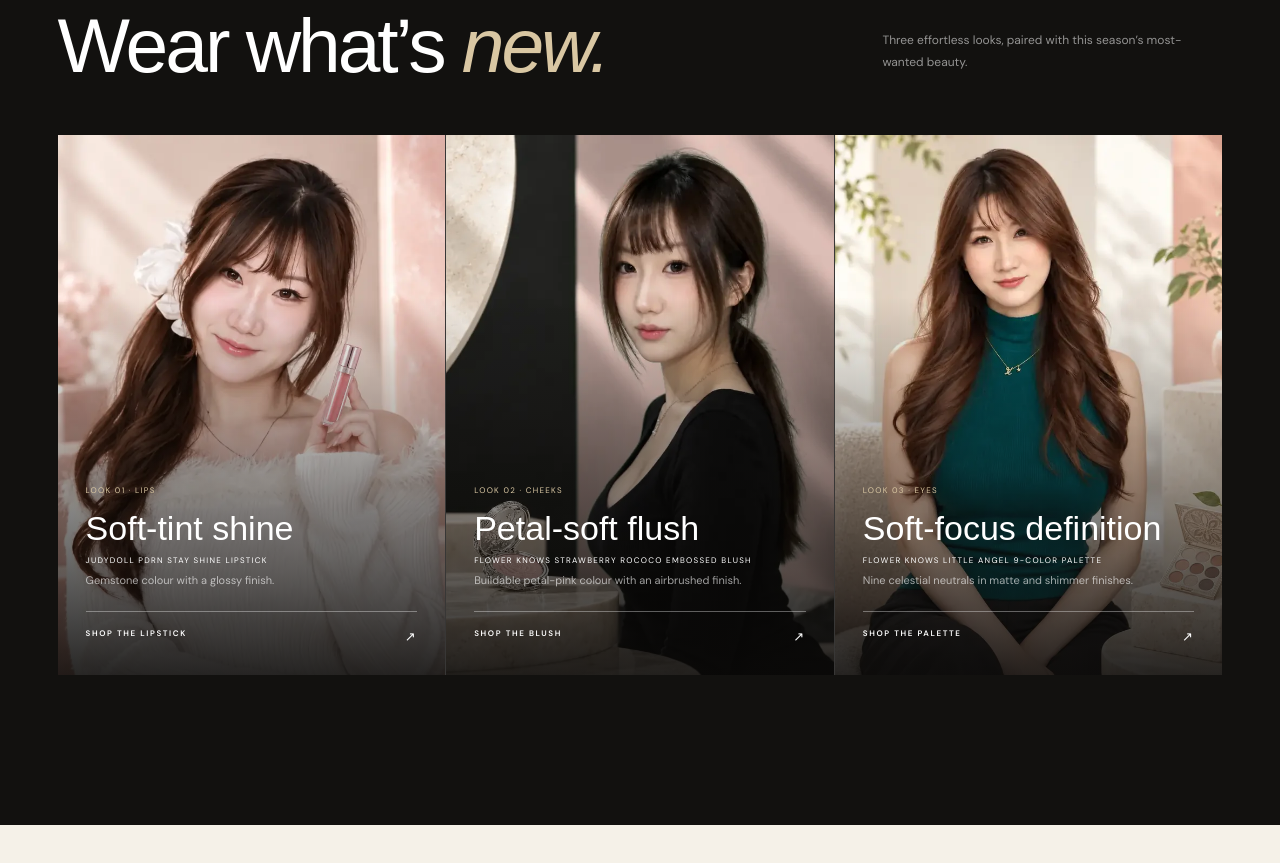
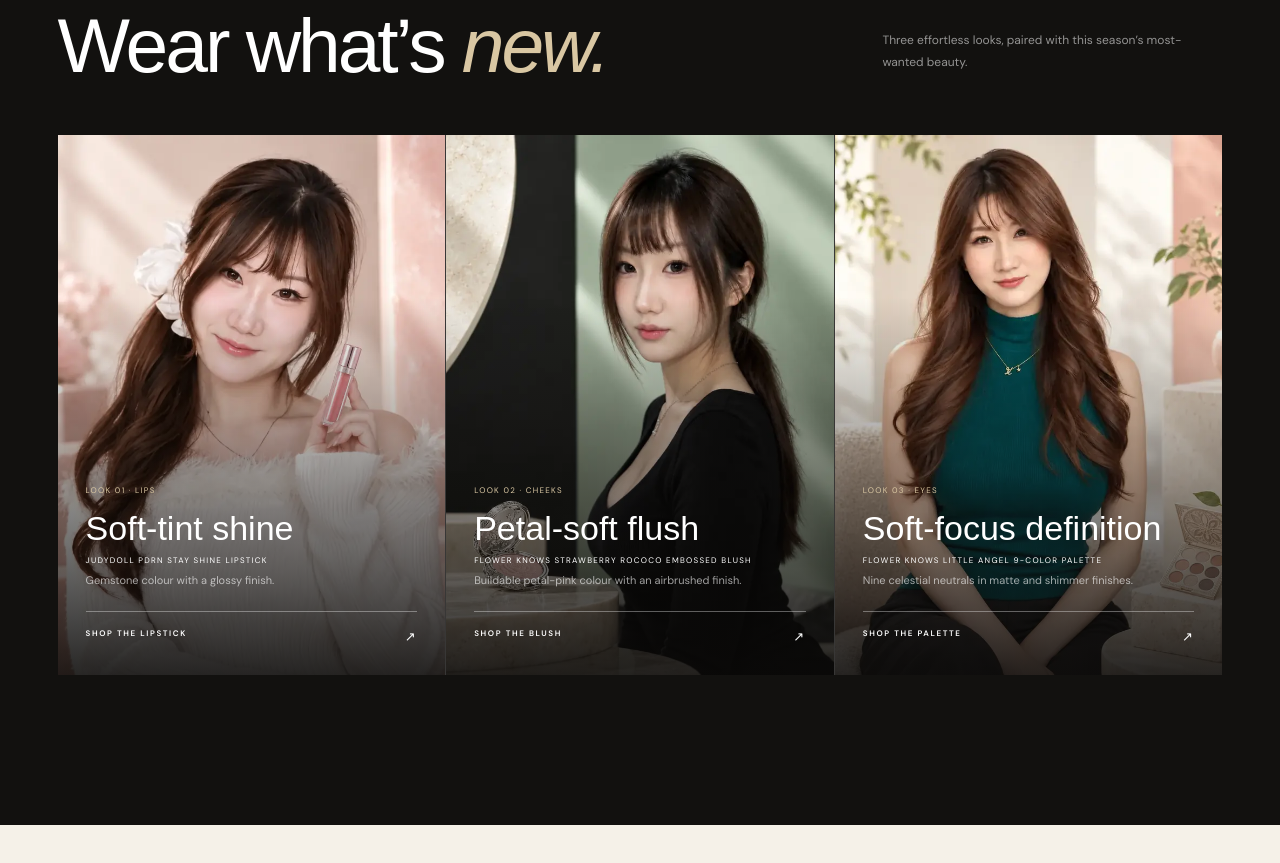
Before and after one commit to hynahua/makeup-products, a Next.js app: page / in a window 1280 px wide. Shown: the part 2660-3523 px from the top of the page. Built offline with nearby package versions, Linux system fonts and the light colour scheme; a web font is replaced by a local one.

Commit message:
Restore green backdrop for blush campaign

```diff
--- a/app/page.tsx
+++ b/app/page.tsx
@@ -51,7 +51,7 @@ export default function Home() {
               </div>
             </article>
             <article className="campaign-card campaign-mint">
-              <Image src={assetPath("/assets/campaign/veloura-user-rococo-blush-look-v2.webp")} alt="Model in a black long-sleeve top beside an ornate pink Flower Knows blush compact" fill sizes="(max-width: 720px) 100vw, 33vw" />
+              <Image src={assetPath("/assets/campaign/veloura-user-snow-blush-look.webp")} alt="Model in a black long-sleeve top beside an ornate pink Flower Knows blush compact" fill sizes="(max-width: 720px) 100vw, 33vw" />
               <div className="campaign-copy">
                 <p className="campaign-number">Look 02 · Cheeks</p>
                 <h3>Petal-soft flush</h3>
```
